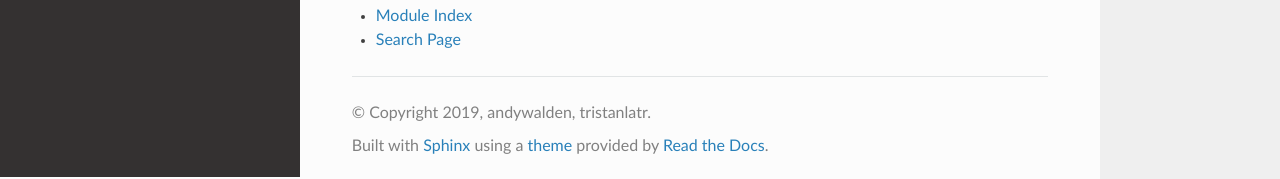
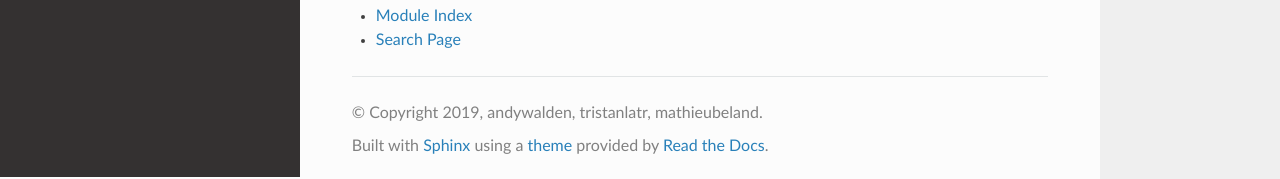
Before and after one commit to mfesiem/msiempy, a Sphinx documentation site: the page built from docs/source/index.rst, in a window 1280 px wide. Shown: the part 723-902 px from the top of the page. Built offline with Sphinx 7.4.7 and the Read the Docs theme 2.0.0, drawn with Linux system fonts in a browser that asks for light colours.

Commit message:
removed a few things and added mathieu in the authors

```diff
--- a/docs/source/conf.py
+++ b/docs/source/conf.py
@@ -17,11 +17,11 @@
 # -- Project information -----------------------------------------------------
 
 project = 'McAfee SIEM Python Library'
-copyright = '2019, andywalden, tristanlatr'
-author = 'andywalden, tristanlatr'
+copyright = '2019, andywalden, tristanlatr, mathieubeland'
+author = 'andywalden, tristanlatr, mathieubeland'
 
 # The full version, including alpha/beta/rc tags
-release = '0.0.14'
+release = '0.1.0'
 
 
 # -- General configuration ---------------------------------------------------
--- a/setup.py
+++ b/setup.py
@@ -15,7 +15,7 @@ setup(
     url='https://github.com/mfesiem/msiempy',
     maintainer='andywalden, tristanlatr, mathieubeland',
     maintainer_email='aw@krakencodes.com, tris.la.tr@gmail.com',
-    version='0.0.1',
+    version='0.1.0',
     packages=['msiempy',],
     entry_points = {
         'console_scripts': ['msiempy=msiempy.cli:main'],
```
Also changed, not shown: .travis.yml.
